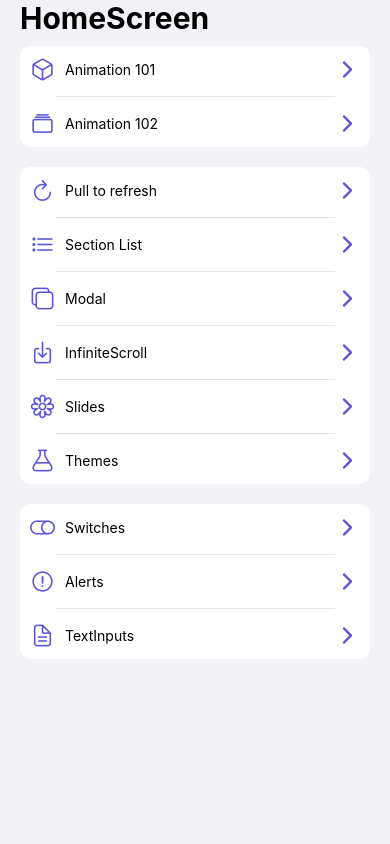
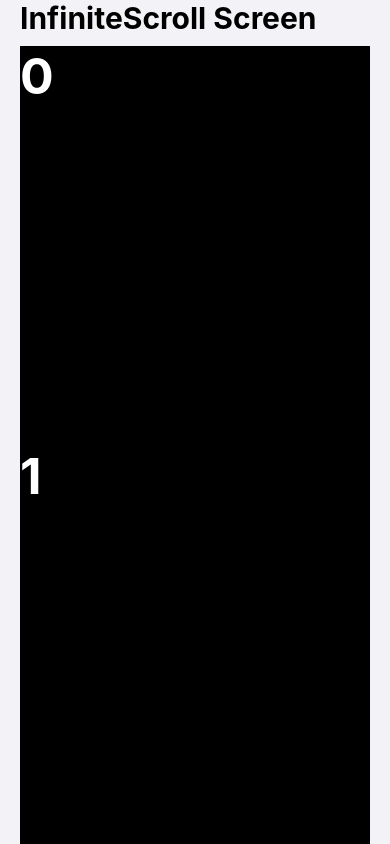
Before and after one commit to delafuentej/react-native_componentsApp, a React Native app: screen /InfiniteScrollScreen in a window 390 px wide. Shown: the top 844 px of the page. Built offline with nearby package versions, Linux system fonts and the light colour scheme.

Commit message:
infinitescroll

```diff
--- a/src/presentation/navigation/StackNavigator.tsx
+++ b/src/presentation/navigation/StackNavigator.tsx
@@ -9,6 +9,8 @@ import { AlertScreen } from '../screens/alerts/AlertScreen';
 import { TextInputScreen } from '../screens/inputs/TextInputScreen';
 import { PullToRefreshScreen } from '../screens/ui/PullToRefreshScreen';
 import { CustomSectionListScreen } from '../screens/ui/CustomSectionListScreen';
+import { ModalScreen } from '../screens/ui/ModalScreen';
+import { InfiniteScrollScreen } from '../screens/ui/InfiniteScrollScreen';
 
 const Stack = createStackNavigator();
 
@@ -25,6 +27,8 @@ export const StackNavigator = () => {
       <Stack.Screen name="TextInputScreen" component={TextInputScreen} />
       <Stack.Screen name="PullToRefreshScreen" component={PullToRefreshScreen} />
       <Stack.Screen name="CustomSectionListScreen" component={CustomSectionListScreen} />
+      <Stack.Screen name="ModalScreen" component={ModalScreen} />
+      <Stack.Screen name="InfiniteScrollScreen" component={InfiniteScrollScreen} />
     </Stack.Navigator>
   );
 }
--- /dev/null
+++ b/src/presentation/screens/ui/InfiniteScrollScreen.tsx
@@ -0,0 +1,35 @@
+/* eslint-disable react-native/no-inline-styles */
+/* eslint-disable react/react-in-jsx-scope */
+/* eslint-disable prettier/prettier */
+
+import { Text, View } from 'react-native';
+import { Title } from '../../components/ui/Title';
+import { useState } from 'react';
+import { CustomView } from '../../components/ui/CustomView';
+import { FlatList } from 'react-native-gesture-handler';
+import { colors } from '../../../config/theme/globalStyles';
+
+export const InfiniteScrollScreen = () => {
+    const[numbers, setNumbers] = useState([0,1,2,3,4,5,6,7,8,9,10]);
+
+    const loadMore=()=>{
+        const newArray = Array.from({length: 10},(_,i) =>numbers.length + i);
+
+        setTimeout(()=>{
+            setNumbers([...numbers, ...newArray]);
+        },2000);
+    };
+  return (
+    <CustomView margin>
+        <Title text='InfiniteScroll Screen' safe/>
+        <FlatList
+            data={numbers}
+            onEndReached={loadMore}
+            //para que carge los items antes de llegar al final =>
+            onEndReachedThreshold={0.6}
+            keyExtractor={(item)=>item.toString()}
+            renderItem={({item})=><Text style={{ height: 400, backgroundColor: 'black', color:'white', fontWeight: 'bold', fontSize: 50}}>{item}</Text>}
+        />
+    </CustomView>
+  );
+};
--- /dev/null
+++ b/src/presentation/screens/ui/ModalScreen.tsx
@@ -0,0 +1,41 @@
+/* eslint-disable react-native/no-inline-styles */
+/* eslint-disable jsx-quotes */
+/* eslint-disable react/react-in-jsx-scope */
+/* eslint-disable prettier/prettier */
+
+import { Title } from '../../components/ui/Title';
+import { CustomView } from '../../components/ui/CustomView';
+import { Modal, Platform, View } from 'react-native';
+import { Button } from '../../components/ui/Button';
+import { useState } from 'react';
+
+export const ModalScreen = () => {
+    const [showModal,  setShowModal] = useState(false);
+  return (
+    <CustomView margin>
+       <Title text='Modal Component' safe/>
+
+       <Button
+            text='Open Modal'
+            onPress={()=>setShowModal(true)}
+       />
+
+       <Modal
+        visible={showModal}
+        animationType='slide'
+        >
+        <View style={{ flex:1, backgroundColor: 'rgba(0,0,0,0.1)'}}>
+            <View style={{paddingHorizontal: 10}}>
+                <Title text='Modal Content' safe/>
+            </View>
+            <View style={{flex:1}} />
+            <Button
+                text='Close Modal'
+                onPress={()=> setShowModal(false)}
+                styles={{height: Platform.OS === 'android' ? 40 : 60 , borderRadius: 0}}
+            />
+        </View>
+       </Modal>
+    </CustomView>
+  );
+};
```
